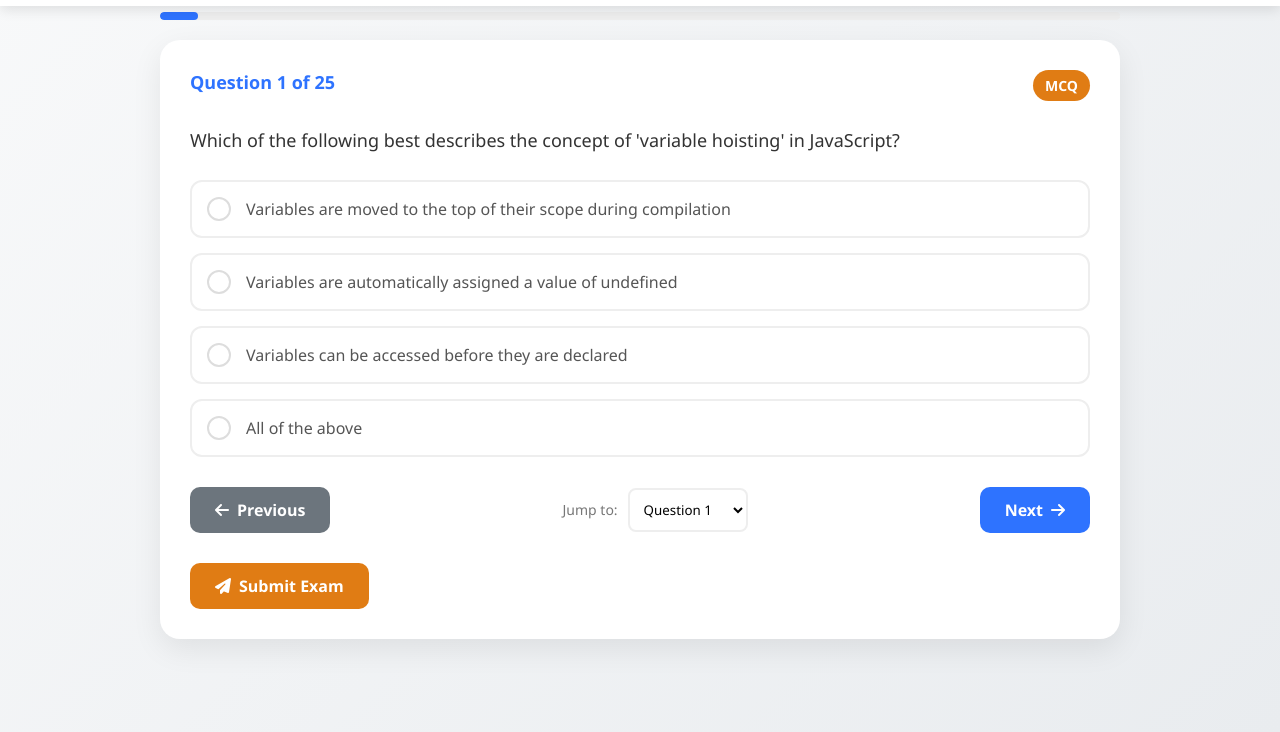
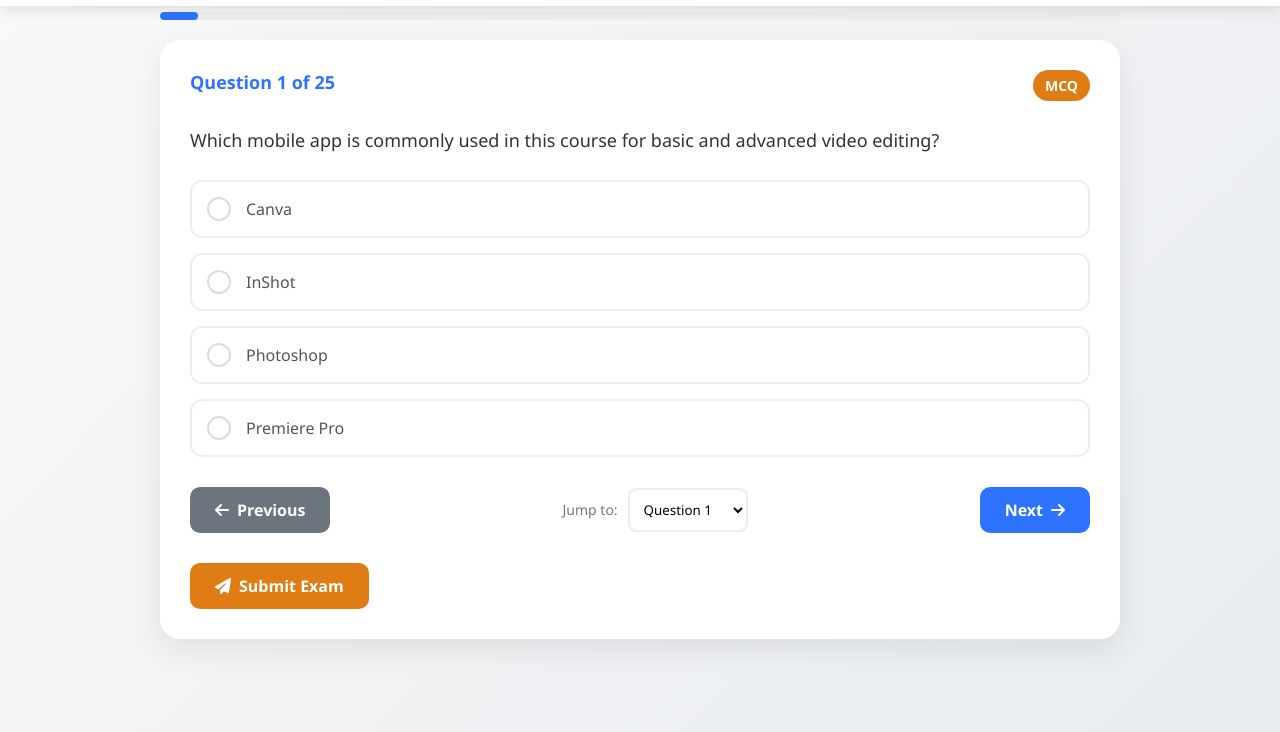
Before and after one commit to Imamdecodee/ilmxam, a website: page exam.html in a window 1280 px wide. Shown: the part 68-800 px from the top of the page. Drawn offline with nearby package versions, Linux system fonts and the light colour scheme.

Commit message:
video editilig question

```diff
--- a/exam.html
+++ b/exam.html
@@ -744,7 +744,7 @@
 
                         <div class="info-item">
                             <div class="info-label">Course</div>
-                            <div class="info-value" id="result-course">Computer Science</div>
+                            <div class="info-value" id="result-course">Video Editing</div>
                         </div>
 
                         <div class="info-item">
@@ -760,7 +760,7 @@
                     <div class="info-grid">
                         <div class="info-item">
                             <div class="info-label">Exam Title</div>
-                            <div class="info-value">JavaScript Fundamentals</div>
+                            <div class="info-value">Ilm Nexus Video Editing</div>
                         </div>
 
                         <div class="info-item">
@@ -884,267 +884,267 @@
         let userAnswers = {};
         let examData = {};
 
-        // Sample questions data (20 MCQ + 5 Essay)
+        // Updated questions data (20 MCQ + 5 Essay)
         const questions = [
             // MCQ Questions (1-20)
             {
                 id: 1,
                 type: "MCQ",
-                text: "Which of the following best describes the concept of 'variable hoisting' in JavaScript?",
-                options: [
-                    "Variables are moved to the top of their scope during compilation",
-                    "Variables are automatically assigned a value of undefined",
-                    "Variables can be accessed before they are declared",
-                    "All of the above"
+                text: "Which mobile app is commonly used in this course for basic and advanced video editing?",
+                options: [
+                    "Canva",
+                    "InShot",
+                    "Photoshop",
+                    "Premiere Pro"
+                ],
+                correctAnswer: "B",
+                marks: 1
+            },
+            {
+                id: 2,
+                type: "MCQ",
+                text: "On Pixabay.com, you can download the following resources for free EXCEPT:",
+                options: [
+                    "Images",
+                    "Videos",
+                    "Music",
+                    "Paid Templates"
                 ],
                 correctAnswer: "D",
                 marks: 1
             },
             {
-                id: 2,
-                type: "MCQ",
-                text: "What does CSS stand for?",
-                options: [
-                    "Computer Style Sheets",
-                    "Creative Style System",
-                    "Cascading Style Sheets",
-                    "Colorful Style Sheets"
+                id: 3,
+                type: "MCQ",
+                text: "What is the vision of Ilm Nexus?",
+                options: [
+                    "Education for All",
+                    "Just Do It",
+                    "Learning to Earning",
+                    "Tech for Tomorrow"
                 ],
                 correctAnswer: "C",
                 marks: 1
             },
             {
-                id: 3,
-                type: "MCQ",
-                text: "Which HTML tag is used to define an internal style sheet?",
-                options: [
-                    "<css>",
-                    "<script>",
-                    "<style>",
-                    "<link>"
+                id: 4,
+                type: "MCQ",
+                text: "Which feature in InShot allows you to combine two or more clips into one video?",
+                options: [
+                    "Trim",
+                    "Merge",
+                    "Filter",
+                    "Speed"
+                ],
+                correctAnswer: "B",
+                marks: 1
+            },
+            {
+                id: 5,
+                type: "MCQ",
+                text: "Who is the founder of Ilm Nexus Digital Skills Bootcamp?",
+                options: [
+                    "Miqdad Bada Akorede",
+                    "Mark Zuckerberg",
+                    "Elon Musk",
+                    "Bill Gates"
+                ],
+                correctAnswer: "A",
+                marks: 1
+            },
+            {
+                id: 6,
+                type: "MCQ",
+                text: "When adding background music in InShot, which of these formats is supported?",
+                options: [
+                    ".docx",
+                    ".mp3",
+                    ".pdf",
+                    ".pptx"
+                ],
+                correctAnswer: "B",
+                marks: 1
+            },
+            {
+                id: 7,
+                type: "MCQ",
+                text: "Which export format is most commonly used for sharing videos on social media?",
+                options: [
+                    ".avi",
+                    ".mov",
+                    ".mp4",
+                    ".gif"
                 ],
                 correctAnswer: "C",
                 marks: 1
             },
             {
-                id: 4,
-                type: "MCQ",
-                text: "Which property is used to change the background color?",
-                options: [
-                    "color",
-                    "bgcolor",
-                    "background-color",
-                    "bg-color"
+                id: 8,
+                type: "MCQ",
+                text: "Which website provides copyright-free images and videos useful for editing?",
+                options: [
+                    "Pixabay",
+                    "Google Images",
+                    "Instagram",
+                    "Pinterest"
+                ],
+                correctAnswer: "A",
+                marks: 1
+            },
+            {
+                id: 9,
+                type: "MCQ",
+                text: "Which of the following is a guiding principle of Ilm Nexus?",
+                options: [
+                    "PPTT — Patience, Passion, Tools, Time",
+                    "ABCD",
+                    "Learn to Code",
+                    "Just Do It"
+                ],
+                correctAnswer: "A",
+                marks: 1
+            },
+            {
+                id: 10,
+                type: "MCQ",
+                text: "To remove unwanted parts of a clip in InShot, which tool do you use?",
+                options: [
+                    "Split",
+                    "Merge",
+                    "Filter",
+                    "Text"
+                ],
+                correctAnswer: "A",
+                marks: 1
+            },
+            {
+                id: 11,
+                type: "MCQ",
+                text: "What is the maximum resolution you can export a video in the free version of InShot?",
+                options: [
+                    "240p",
+                    "480p",
+                    "720p",
+                    "4K"
                 ],
                 correctAnswer: "C",
                 marks: 1
             },
             {
-                id: 5,
-                type: "MCQ",
-                text: "How do you insert a comment in a CSS file?",
-                options: [
-                    "// this is a comment //",
-                    "/* this is a comment */",
-                    "' this is a comment",
-                    "// this is a comment"
+                id: 12,
+                type: "MCQ",
+                text: "Where is the Ilm Nexus Digital Skills Bootcamp center located?",
+                options: [
+                    "Abuja",
+                    "Lagos",
+                    "Ilorin",
+                    "Ibadan"
+                ],
+                correctAnswer: "C",
+                marks: 1
+            },
+            {
+                id: 13,
+                type: "MCQ",
+                text: "InShot allows you to change the video aspect ratio. Which ratio is best for Instagram Reels?",
+                options: [
+                    "1:1",
+                    "9:16",
+                    "4:3",
+                    "16:9"
                 ],
                 correctAnswer: "B",
                 marks: 1
             },
             {
-                id: 6,
-                type: "MCQ",
-                text: "Which property is used to change the font of an element?",
-                options: [
-                    "font-style",
-                    "font-weight",
-                    "font-family",
-                    "text-font"
+                id: 14,
+                type: "MCQ",
+                text: "Which license on Pixabay allows you to use content without giving credit?",
+                options: [
+                    "Pixabay License",
+                    "Creative Commons 2.0",
+                    "GPL License",
+                    "MIT License"
+                ],
+                correctAnswer: "A",
+                marks: 1
+            },
+            {
+                id: 15,
+                type: "MCQ",
+                text: "Which feature in InShot allows you to speed up or slow down a video?",
+                options: [
+                    "Split",
+                    "Speed",
+                    "Transition",
+                    "Filter"
+                ],
+                correctAnswer: "B",
+                marks: 1
+            },
+            {
+                id: 16,
+                type: "MCQ",
+                text: "When will Ilm Nexus conclude its First Cohort Bootcamp?",
+                options: [
+                    "October 4, 2025",
+                    "September 15, 2025",
+                    "December 25, 2025",
+                    "January 1, 2026"
+                ],
+                correctAnswer: "A",
+                marks: 1
+            },
+            {
+                id: 17,
+                type: "MCQ",
+                text: "What is the main advantage of using Pixabay for video editors?",
+                options: [
+                    "Free & copyright-safe content",
+                    "Only premium content available",
+                    "Requires subscription for all use",
+                    "No videos available"
+                ],
+                correctAnswer: "A",
+                marks: 1
+            },
+            {
+                id: 18,
+                type: "MCQ",
+                text: "InShot allows you to add stickers and emojis to your videos. Which tab do you click?",
+                options: [
+                    "Canvas",
+                    "Filter",
+                    "Sticker",
+                    "Text"
                 ],
                 correctAnswer: "C",
                 marks: 1
             },
             {
-                id: 7,
-                type: "MCQ",
-                text: "How do you make each word in a text start with a capital letter?",
-                options: [
-                    "text-transform: capitalize",
-                    "text-style: capital",
-                    "transform: capitalize",
-                    "font-style: capital"
-                ],
-                correctAnswer: "A",
-                marks: 1
-            },
-            {
-                id: 8,
-                type: "MCQ",
-                text: "Which property is used to change the left margin of an element?",
-                options: [
-                    "margin-left",
-                    "padding-left",
-                    "indent",
-                    "left-margin"
-                ],
-                correctAnswer: "A",
-                marks: 1
-            },
-            {
-                id: 9,
-                type: "MCQ",
-                text: "What is the correct HTML for referring to an external style sheet?",
-                options: [
-                    "<stylesheet>mystyle.css</stylesheet>",
-                    "<style src=\"mystyle.css\">",
-                    "<link rel=\"stylesheet\" type=\"text/css\" href=\"mystyle.css\">",
-                    "<css>mystyle.css</css>"
-                ],
-                correctAnswer: "C",
-                marks: 1
-            },
-            {
-                id: 10,
-                type: "MCQ",
-                text: "Which is the correct CSS syntax?",
-                options: [
-                    "body {color: black;}",
-                    "{body:color=black;}",
-                    "body:color=black;",
-                    "{body;color:black;}"
-                ],
-                correctAnswer: "A",
-                marks: 1
-            },
-            {
-                id: 11,
-                type: "MCQ",
-                text: "How do you add a background color for all <h1> elements?",
-                options: [
-                    "h1.all {background-color:#FFFFFF;}",
-                    "h1 {background-color:#FFFFFF;}",
-                    "all.h1 {background-color:#FFFFFF;}",
-                    "h1.all bgcolor=#FFFFFF;"
+                id: 19,
+                type: "MCQ",
+                text: "What is the benefit of exporting your final video in 1080p resolution?",
+                options: [
+                    "Smaller file size",
+                    "Higher video quality",
+                    "Faster upload",
+                    "Black & white effect"
                 ],
                 correctAnswer: "B",
                 marks: 1
             },
             {
-                id: 12,
-                type: "MCQ",
-                text: "Which CSS property controls the text size?",
-                options: [
-                    "font-style",
-                    "text-size",
-                    "font-size",
-                    "text-style"
-                ],
-                correctAnswer: "C",
-                marks: 1
-            },
-            {
-                id: 13,
-                type: "MCQ",
-                text: "What is the correct HTML for making a checkbox?",
-                options: [
-                    "<input type=\"check\">",
-                    "<check>",
-                    "<checkbox>",
-                    "<input type=\"checkbox\">"
+                id: 20,
+                type: "MCQ",
+                text: "Which export format is NOT supported by InShot for video export?",
+                options: [
+                    ".mp4",
+                    ".mov",
+                    ".gif",
+                    ".exe"
                 ],
                 correctAnswer: "D",
-                marks: 1
-            },
-            {
-                id: 14,
-                type: "MCQ",
-                text: "What is the correct HTML for making a text input field?",
-                options: [
-                    "<input type=\"text\">",
-                    "<textfield>",
-                    "<textinput type=\"text\">",
-                    "<input type=\"textfield\">"
-                ],
-                correctAnswer: "A",
-                marks: 1
-            },
-            {
-                id: 15,
-                type: "MCQ",
-                text: "What is the correct HTML for making a drop-down list?",
-                options: [
-                    "<list>",
-                    "<input type=\"list\">",
-                    "<select>",
-                    "<input type=\"dropdown\">"
-                ],
-                correctAnswer: "C",
-                marks: 1
-            },
-            {
-                id: 16,
-                type: "MCQ",
-                text: "What is the correct HTML for making a text area?",
-                options: [
-                    "<input type=\"textbox\">",
-                    "<input type=\"textarea\">",
-                    "<textarea>",
-                    "<text area>"
-                ],
-                correctAnswer: "C",
-                marks: 1
-            },
-            {
-                id: 17,
-                type: "MCQ",
-                text: "What is the correct HTML for inserting an image?",
-                options: [
-                    "<image src=\"image.gif\" alt=\"MyImage\">",
-                    "<img href=\"image.gif\" alt=\"MyImage\">",
-                    "<img src=\"image.gif\" alt=\"MyImage\">",
-                    "<img alt=\"MyImage\">image.gif</img>"
-                ],
-                correctAnswer: "C",
-                marks: 1
-            },
-            {
-                id: 18,
-                type: "MCQ",
-                text: "What is the correct HTML for inserting a background image?",
-                options: [
-                    "<body style=\"background-image:url(background.gif)\">",
-                    "<background img=\"background.gif\">",
-                    "<body bg=\"background.gif\">",
-                    "<body background=\"background.gif\">"
-                ],
-                correctAnswer: "A",
-                marks: 1
-            },
-            {
-                id: 19,
-                type: "MCQ",
-                text: "Which of these elements are all <table> elements?",
-                options: [
-                    "<table><head><tfoot>",
-                    "<table><tr><td>",
-                    "<table><tr><tt>",
-                    "<thead><body><tr>"
-                ],
-                correctAnswer: "B",
-                marks: 1
-            },
-            {
-                id: 20,
-                type: "MCQ",
-                text: "How can you make a numbered list?",
-                options: [
-                    "<list>",
-                    "<ol>",
-                    "<dl>",
-                    "<ul>"
-                ],
-                correctAnswer: "B",
                 marks: 1
             },
 
@@ -1152,31 +1152,31 @@
             {
                 id: 21,
                 type: "Essay",
-                text: "Explain the concept of closures in JavaScript and provide a practical example of where they might be useful.",
+                text: "Explain the complete workflow of creating a video in InShot, starting from importing clips, adding music/effects, editing, and finally exporting. Use clear steps.",
                 marks: 4
             },
             {
                 id: 22,
                 type: "Essay",
-                text: "Describe the box model in CSS and how it affects layout and design of web pages.",
+                text: "Why is it important to use copyright-free resources (such as those from Pixabay.com) in video editing? Discuss the benefits and risks of using copyrighted materials.",
                 marks: 4
             },
             {
                 id: 23,
                 type: "Essay",
-                text: "Explain the difference between let, const, and var in JavaScript with examples.",
+                text: "Imagine you are hired by Ilm Nexus to create a promotional advert. Describe how you would plan, edit, and design a video that promotes the bootcamp to attract new students.",
                 marks: 4
             },
             {
                 id: 24,
                 type: "Essay",
-                text: "Discuss the importance of responsive web design and describe three techniques for creating responsive layouts.",
+                text: "Differentiate between 720p, 1080p, and 4K resolutions. Which resolution is most suitable for social media videos and why?",
                 marks: 4
             },
             {
                 id: 25,
                 type: "Essay",
-                text: "Explain how the JavaScript event loop works and why it's important for asynchronous programming.",
+                text: "Ilm Nexus believes in 'Learning to Earning.' Explain how video editing skills can help a student move from learning in the bootcamp to earning money in the real world. Give at least 3 examples.",
                 marks: 4
             }
         ];
@@ -1188,7 +1188,7 @@
 
             // Set student info
             studentNameElement.textContent = userData.fullName || "Student Name";
-            studentMatricElement.textContent = `${userData.matricNumber || "MATRIC123"} | ${userData.course || "Course"}`;
+            studentMatricElement.textContent = `${userData.matricNumber || "MATRIC123"} | ${userData.course || "Video Editing"}`;
 
             // Record start time
             startTime = new Date();
@@ -1437,7 +1437,7 @@
             // Update result page with user data
             resultNameElement.textContent = userData.fullName || "Student Name";
             resultMatricElement.textContent = userData.matricNumber || "MATRIC123";
-            resultCourseElement.textContent = userData.course || "Course";
+            resultCourseElement.textContent = userData.course || "Video Editing";
             resultFatherElement.textContent = userData.fatherName || "Father's Name";
 
             // Update result page with performance data
```
